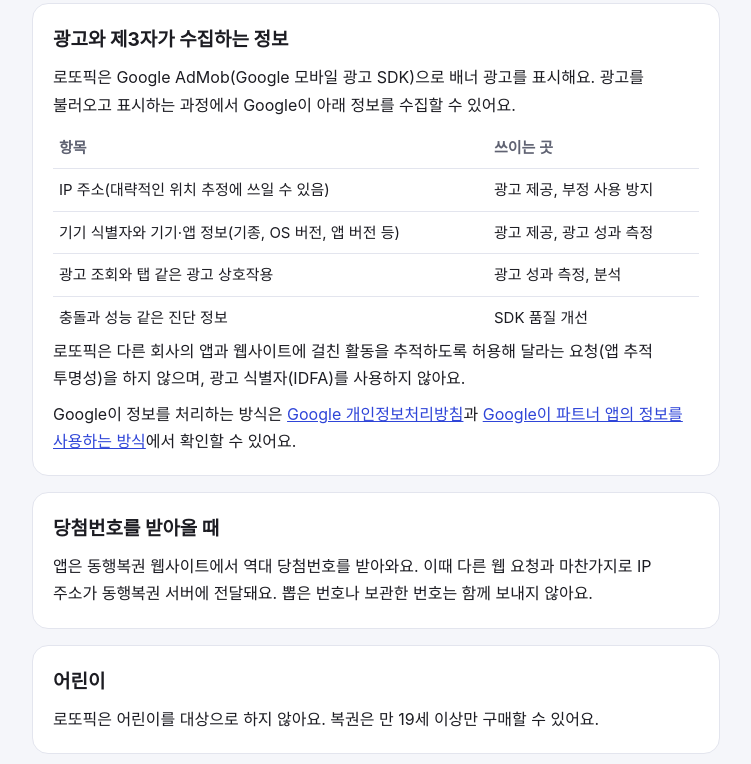
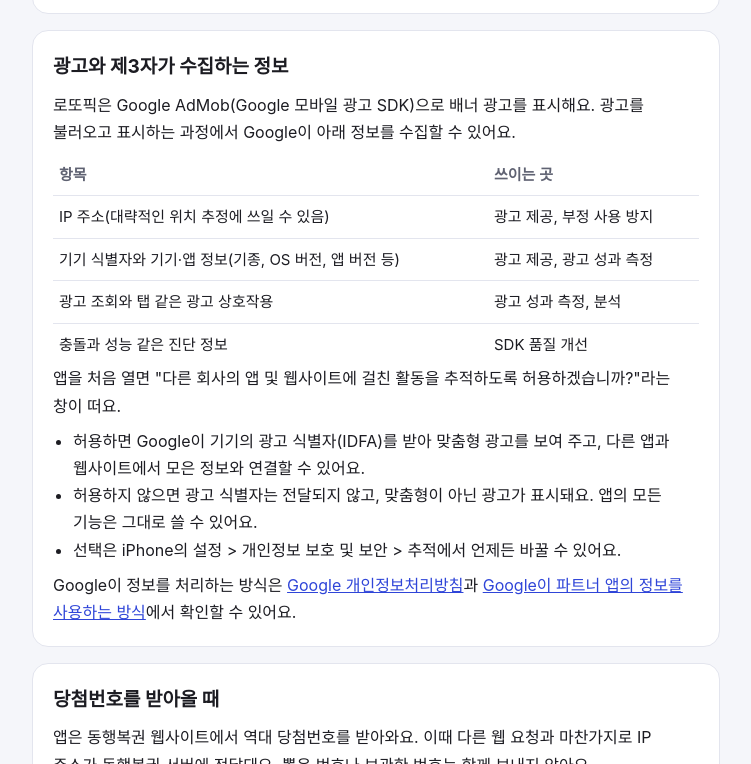
Before and after one commit to woo7348/lottopick, a plain HTML site: page privacy.html in a window 1280 px wide. Shown: the part 581-1345 px from the top of the page, without its empty margins (264-1015 px from the left). Drawn offline with Linux system fonts and the light colour scheme.

Commit message:
개인정보 처리방침에 추적 허용 요청 안내 반영
Co-Authored-By: Claude Fable 5.2 <noreply@anthropic.com>

```diff
--- a/privacy.html
+++ b/privacy.html
@@ -20,6 +20,7 @@
       <li>이름, 연락처, 사진, 정확한 위치 같은 정보를 요청하지 않아요.</li>
       <li>뽑은 번호와 설정은 쓰는 기기 안에만 저장돼요.</li>
       <li>앱에 표시되는 광고는 Google AdMob이 제공하고, 이 과정에서 Google이 기기와 광고 관련 정보를 수집해요.</li>
+      <li>추적을 허용한 경우에만 광고 식별자(IDFA)가 맞춤형 광고에 쓰여요.</li>
     </ul>
   </section>
 
@@ -49,7 +50,12 @@
         </tbody>
       </table>
     </div>
-    <p>로또픽은 다른 회사의 앱과 웹사이트에 걸친 활동을 추적하도록 허용해 달라는 요청(앱 추적 투명성)을 하지 않으며, 광고 식별자(IDFA)를 사용하지 않아요.</p>
+    <p>앱을 처음 열면 "다른 회사의 앱 및 웹사이트에 걸친 활동을 추적하도록 허용하겠습니까?"라는 창이 떠요.</p>
+    <ul>
+      <li>허용하면 Google이 기기의 광고 식별자(IDFA)를 받아 맞춤형 광고를 보여 주고, 다른 앱과 웹사이트에서 모은 정보와 연결할 수 있어요.</li>
+      <li>허용하지 않으면 광고 식별자는 전달되지 않고, 맞춤형이 아닌 광고가 표시돼요. 앱의 모든 기능은 그대로 쓸 수 있어요.</li>
+      <li>선택은 iPhone의 설정 &gt; 개인정보 보호 및 보안 &gt; 추적에서 언제든 바꿀 수 있어요.</li>
+    </ul>
     <p>Google이 정보를 처리하는 방식은 <a href="https://policies.google.com/privacy">Google 개인정보처리방침</a>과 <a href="https://policies.google.com/technologies/partner-sites">Google이 파트너 앱의 정보를 사용하는 방식</a>에서 확인할 수 있어요.</p>
   </section>
 
```
